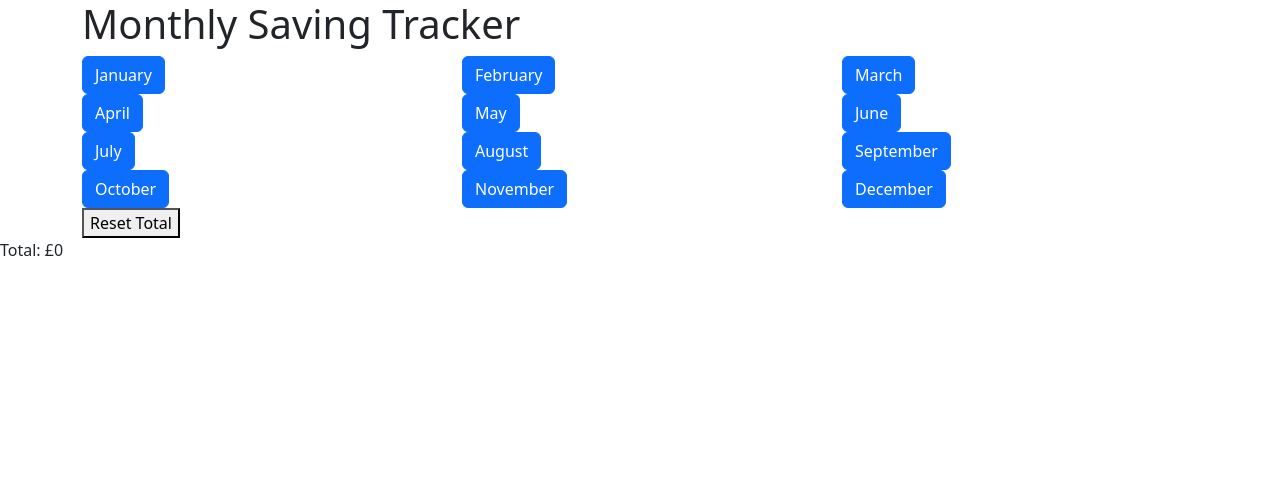
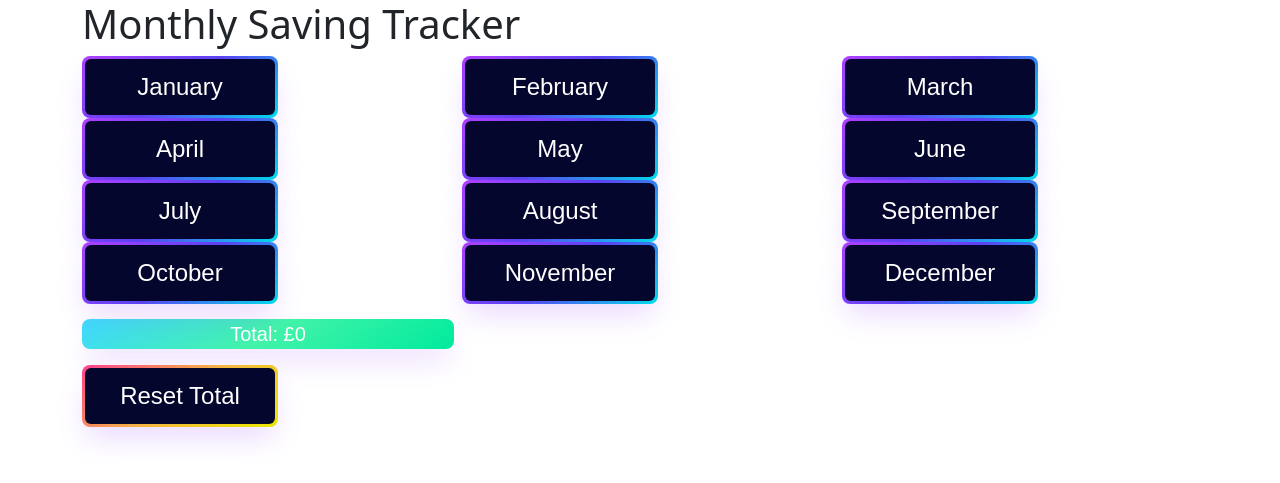
Before and after one commit to MitchDuke/Ali_Tracks, a Flask app: page / in a window 1280 px wide. Shown: the top 483 px of the page. Run offline with Flask 3, Linux system fonts and the light colour scheme; data that the repository does not hold is empty; some libraries are stand-ins or nearby versions.

Commit message:
Styling applied
Styling applied to monthly buttons and reset button

```diff
--- a/static/assets/style.css
+++ b/static/assets/style.css
@@ -11,7 +11,101 @@
 }
 
 .btn{
+    align-items: center;
+    background-image: linear-gradient(144deg,#AF40FF, #5B42F3 50%,#00DDEB);
+    border: 0;
+    border-radius: 8px;
+    box-shadow: rgba(151, 65, 252, 0.2) 0 15px 30px -5px;
+    box-sizing: border-box;
+    color: #FFFFFF;
+    display: flex;
+    font-family: Phantomsans, sans-serif;
+    font-size: 20px;
+    justify-content: center;
+    line-height: 1em;
+    max-width: 100%;
+    min-width: 140px;
+    padding: 3px;
+    text-decoration: none;
+    user-select: none;
+    -webkit-user-select: none;
+    touch-action: manipulation;
+    white-space: nowrap;
+    cursor: pointer;
+}
 
+.btn:active,
+.btn:hover {
+  outline: 0;
+}
+
+.btn span {
+  background-color: rgb(5, 6, 45);
+  padding: 16px 24px;
+  border-radius: 6px;
+  width: 100%;
+  height: 100%;
+  transition: 300ms;
+}
+
+.btn:hover span {
+  background: none;
+}
+
+@media (min-width: 768px) {
+  .btn {
+    font-size: 24px;
+    min-width: 196px;
+  }
+}
+
+.reset-btn{
+    align-items: center;
+    background-image: linear-gradient(144deg,#ff4090, #f3b542 50%,#ebe700);
+    border: 0;
+    border-radius: 8px;
+    box-shadow: rgba(151, 65, 252, 0.2) 0 15px 30px -5px;
+    box-sizing: border-box;
+    color: #FFFFFF;
+    display: flex;
+    font-family: Phantomsans, sans-serif;
+    font-size: 20px;
+    justify-content: center;
+    line-height: 1em;
+    max-width: 100%;
+    min-width: 140px;
+    padding: 3px;
+    text-decoration: none;
+    user-select: none;
+    -webkit-user-select: none;
+    touch-action: manipulation;
+    white-space: nowrap;
+    cursor: pointer;
+}
+
+.reset-btn:active,
+.reset-btn:hover {
+  outline: 0;
+}
+
+.reset-btn span {
+  background-color: rgb(5, 6, 45);
+  padding: 16px 24px;
+  border-radius: 6px;
+  width: 100%;
+  height: 100%;
+  transition: 300ms;
+}
+
+.reset-btn:hover span {
+  background: none;
+}
+
+@media (min-width: 768px) {
+  .reset-btn {
+    font-size: 24px;
+    min-width: 196px;
+  }
 }
 
 .btn-primary{
@@ -20,6 +114,21 @@
 
 .btn-secondary{
 
+}
+
+#total{
+    align-items: center;
+    font-family: Phantomsans, sans-serif;
+    font-size: 20px;
+    justify-content: center;
+    margin-top: 15px;
+    background-image: linear-gradient(144deg,#40d9ff, #42f3a9 50%,#00eb9d);
+    border: 0;
+    border-radius: 8px;
+    box-shadow: rgba(151, 65, 252, 0.2) 0 15px 30px -5px;
+    box-sizing: border-box;
+    color: #FFFFFF;
+    display: flex;
 }
 
 /*month Ids remove if not necessary*/
--- a/templates/index.html
+++ b/templates/index.html
@@ -14,53 +14,57 @@
     <div class="grid-container, container">
         <div class="row">
             <div class="col-4">
-                <button id="january" class="month-button btn btn-primary" onclick="addAmount('january')">January</button>
+                <button id="january" role="button" class="month-button text btn btn-primary" onclick="addAmount('january')"><span class="text">January</span></button>
             </div>
             <div class="col-4">
-                <button id="february" class="month-button btn btn-primary" onclick="addAmount('february')">February</button>
+                <button id="february" role="button" class="month-button text btn btn-primary" onclick="addAmount('february')"><span class="text">February</span></button>
             </div>
             <div class="col-4">
-                <button id="march" class="month-button btn btn-primary" onclick="addAmount('march')">March</button>
+                <button id="march" role="button" class="month-button text btn btn-primary" onclick="addAmount('march')"><span class="text">March</span></button>
             </div>
         </div>
         <div class="row">
             <div class="col-4">
-                <button id="april" class="month-button btn btn-primary" onclick="addAmount('april')">April</button>
+                <button id="april" role="button" class="month-button text btn btn-primary" onclick="addAmount('april')"><span class="text">April</span></button>
             </div>
             <div class="col-4">
-                <button id="may" class="month-button btn btn-primary" onclick="addAmount('may')">May</button>
+                <button id="may" role="button" class="month-button text btn btn-primary" onclick="addAmount('may')"><span class="text">May</span></button>
             </div>
             <div class="col-4">
-                <button id="june" class="month-button btn btn-primary" onclick="addAmount('june')">June</button>
+                <button id="june" role="button" class="month-button text btn btn-primary" onclick="addAmount('june')"><span class="text">June</span></button>
             </div>
         </div>
         <div class="row">
             <div class="col-4">
-                <button id="july" class="month-button btn btn-primary" onclick="addAmount('july')">July</button>
+                <button id="july" role="button" class="month-button text btn btn-primary" onclick="addAmount('july')"><span class="text">July</span></button>
             </div>
             <div class="col-4">
-                <button id="august" class="month-button btn btn-primary" onclick="addAmount('august')">August</button>
+                <button id="august" role="button" class="month-button text btn btn-primary" onclick="addAmount('august')"><span class="text">August</span></button>
             </div>
             <div class="col-4">
-                <button id="september" class="month-button btn btn-primary" onclick="addAmount('september')">September</button>
+                <button id="september" role="button" class="month-button text btn btn-primary" onclick="addAmount('september')"><span class="text">September</span></button>
             </div>
         </div>
         <div class="row">
             <div class="col-4">
-                <button id="october" class="month-button btn btn-primary" onclick="addAmount('october')">October</button>
+                <button id="october" role="button" class="month-button text btn btn-primary" onclick="addAmount('october')"><span class="text">October</span></button>
             </div>
             <div class="col-4">
-                <button id="november" class="month-button btn btn-primary" onclick="addAmount('november')">November</button>
+                <button id="november" role="button" class="month-button text btn btn-primary" onclick="addAmount('november')"><span class="text">November</span></button>
             </div>
             <div class="col-4">
-                <button id="december" class="month-button btn btn-primary" onclick="addAmount('december')">December</button>
+                <button id="december" role="button" class="month-button text btn btn-primary" onclick="addAmount('december')"><span class="text">December</span></button>
             </div>
         </div>
     </div>
     <div class="container">
-        <button id="reset" class=""btn btn-danger onclick="resetTotal()">Reset Total</button>
+        <div class="col-4">
+            <p id="total" >Total: £0</p>
+        </div>
     </div>
-    <p id="total">Total: £0</p>
+    <div class="container">
+        <button id="reset" role="button" class="reset-btn btn-danger" onclick="resetTotal()"><span class="text">Reset Total</span></button>
+    </div>
     <script src="https://cdn.jsdelivr.net/npm/bootstrap@5.3.0-alpha1/dist/js/bootstrap.bundle.min.js"></script>
     <script src="{{ url_for('static', filename='assets/script.js') }}"></script>
 </body>
```
